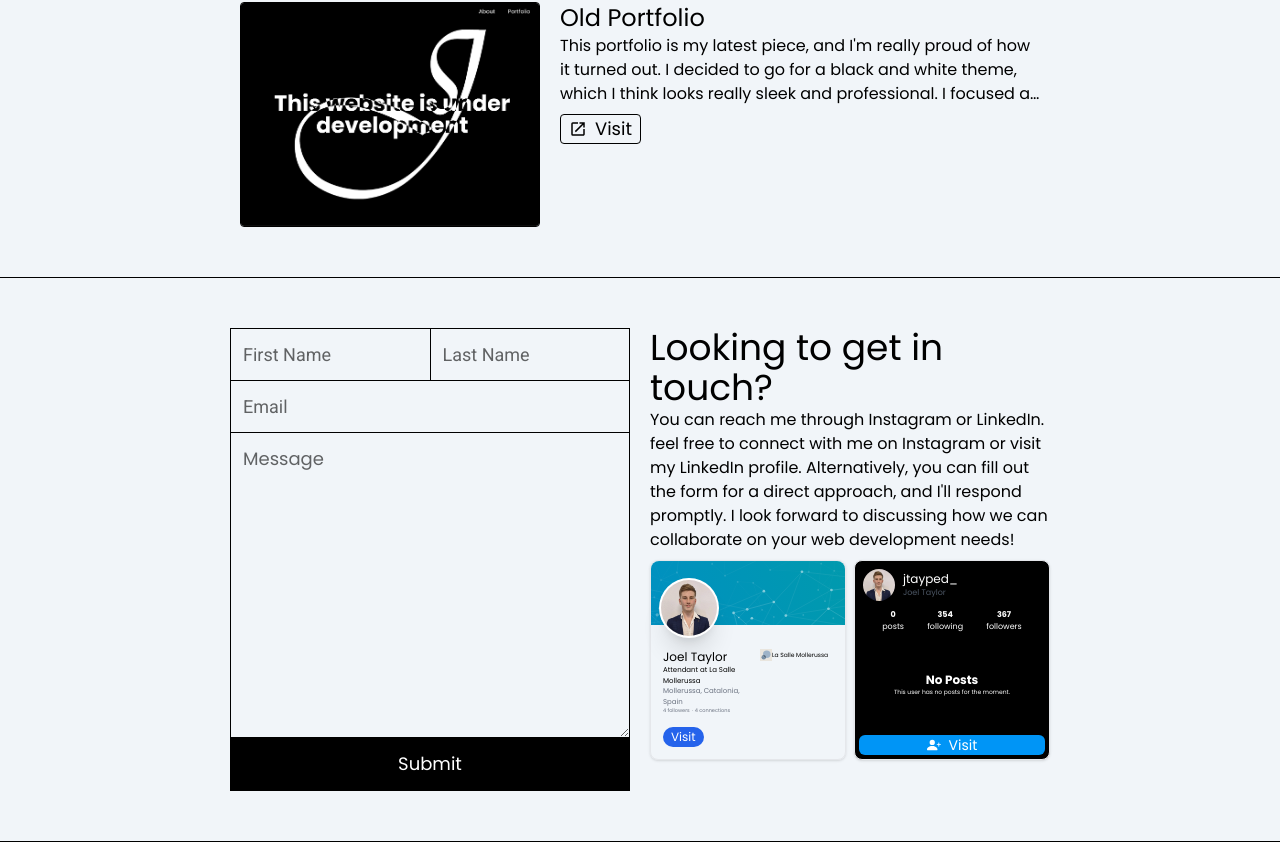
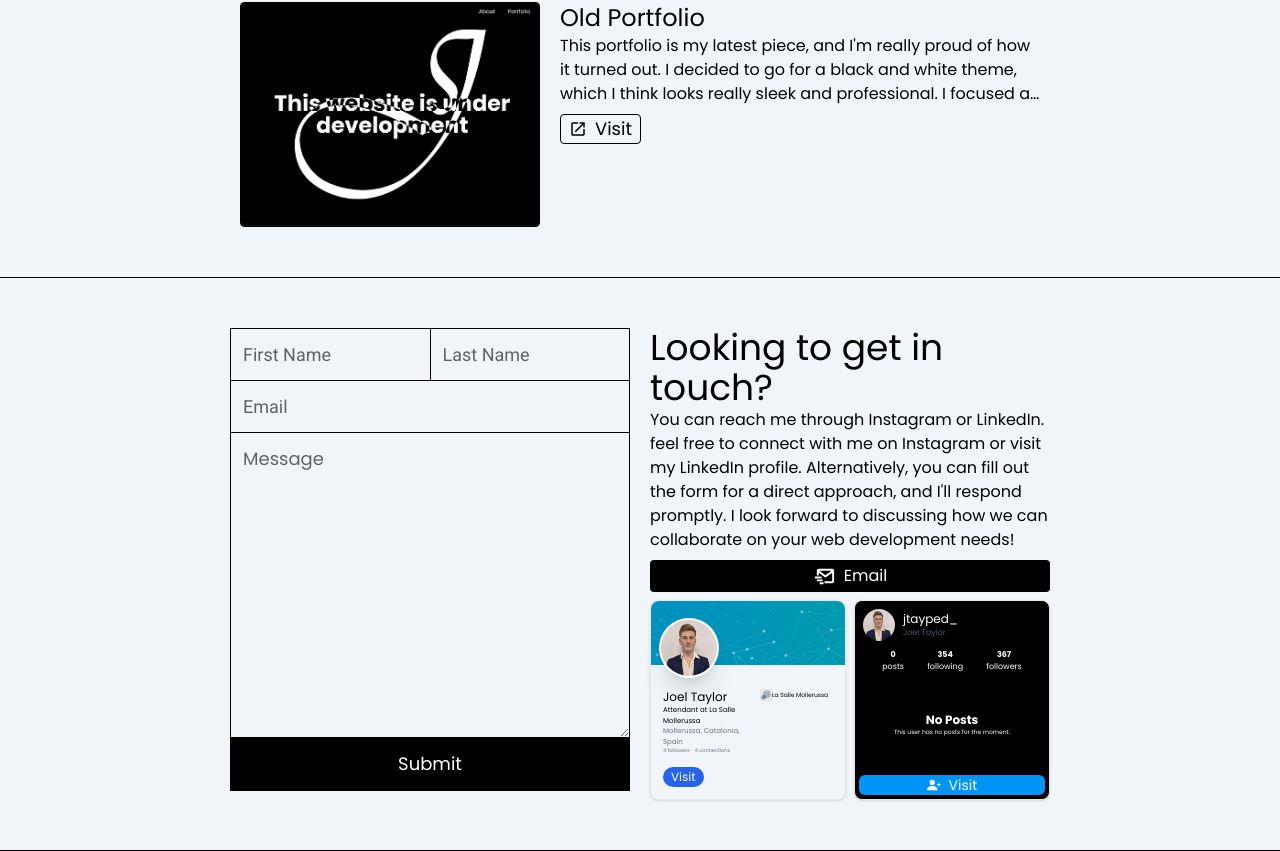
Before and after one commit to jtayped/portfolio-v3, a React (Create React App) app: page / in a window 1280 px wide. Shown: the part 2272-3123 px from the top of the page. Built offline with nearby package versions, Linux system fonts and the light colour scheme.

Commit message:
email button

```diff
--- a/src/containers/Contact.jsx
+++ b/src/containers/Contact.jsx
@@ -7,6 +7,7 @@ import { contact } from "../constants/Home";
 
 // Icons
 import { BsFillPersonPlusFill } from "react-icons/bs";
+import { BiMailSend } from "react-icons/bi";
 
 // Images
 import LinkedInBanner from "../assets/contact/LinkedInBackground.svg";
@@ -94,6 +95,12 @@ const Contact = () => {
           >
             <h2 className="text-4xl">{contact.title}</h2>
             <p className="">{contact.description}</p>
+            <a href={contact.emailLink}>
+              <button className="flex items-center justify-center gap-2 w-full bg-black text-white rounded mt-2 py-1">
+                <BiMailSend size={23} />
+                Email
+              </button>
+            </a>
             <ul className="grid grid-cols-2 gap-2 w-full h-[200px] mt-2">
               <motion.li
                 className="border-[1px] rounded-lg shadow"
```
